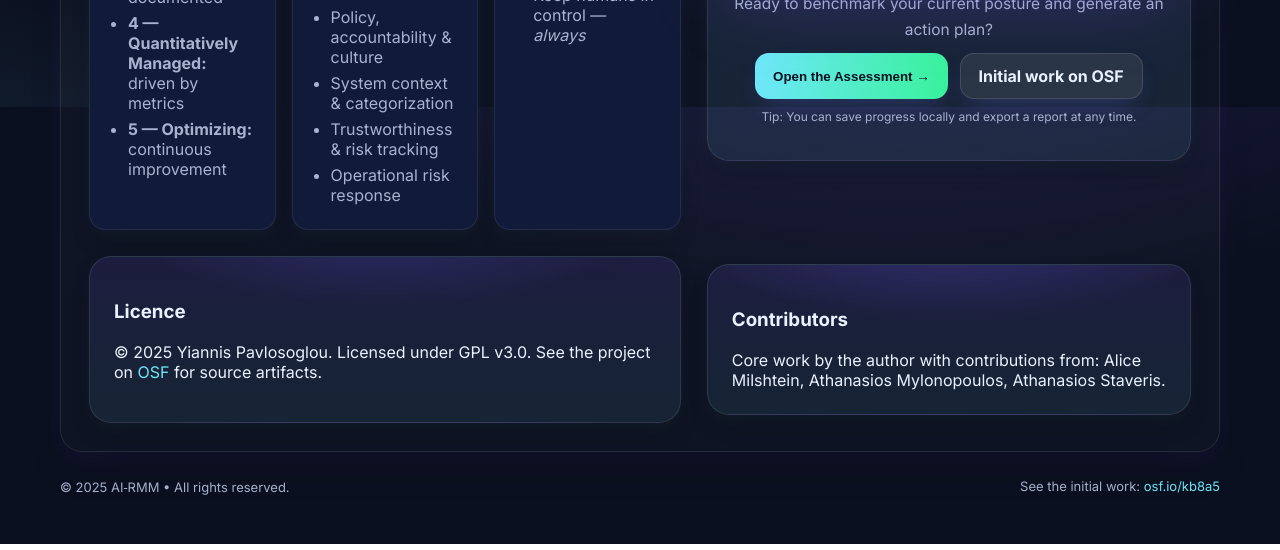
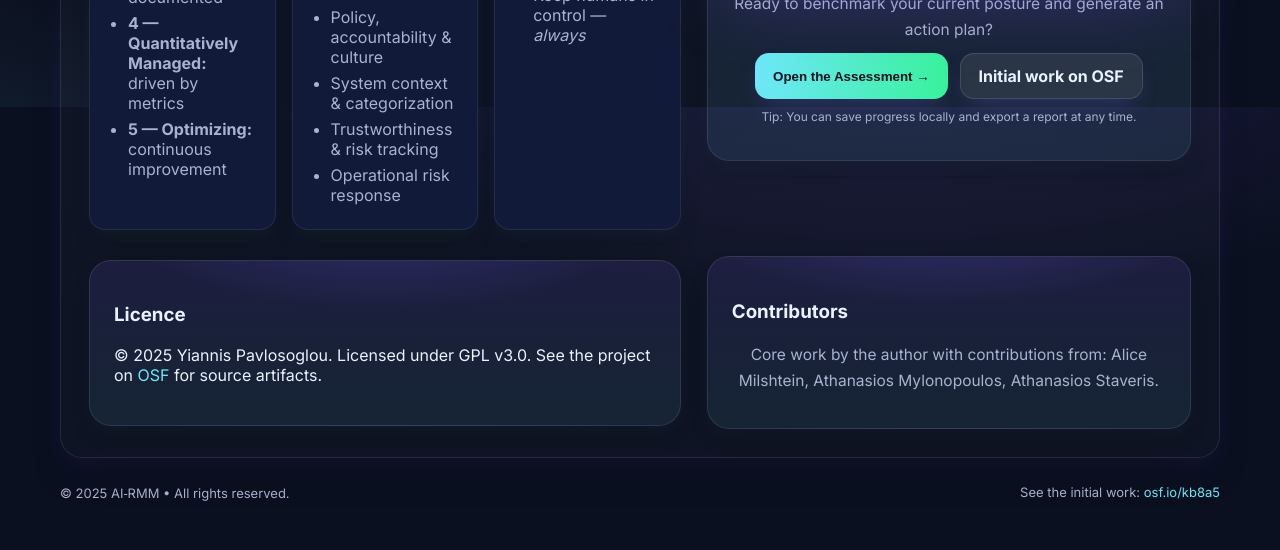
Before and after one commit to CyberRiskEngineering/airmm.ai-website, a plain HTML site: page index.html in a window 1280 px wide. Shown: the part 693-1243 px from the top of the page. Drawn offline with Linux system fonts and the light colour scheme.

Commit message:
Update index.html
fix some tabs

```diff
--- a/index.html
+++ b/index.html
@@ -246,7 +246,9 @@
 
 			<div class="hero-visual" aria-label="Get started">
 				<h3> Contributors </h3>
+				<p class="lead" style="text-align:center">
 				Core work by the author with contributions from: Alice Milshtein, Athanasios Mylonopoulos, Athanasios Staveris.
+				</p>
 			</div>
 
 
```
